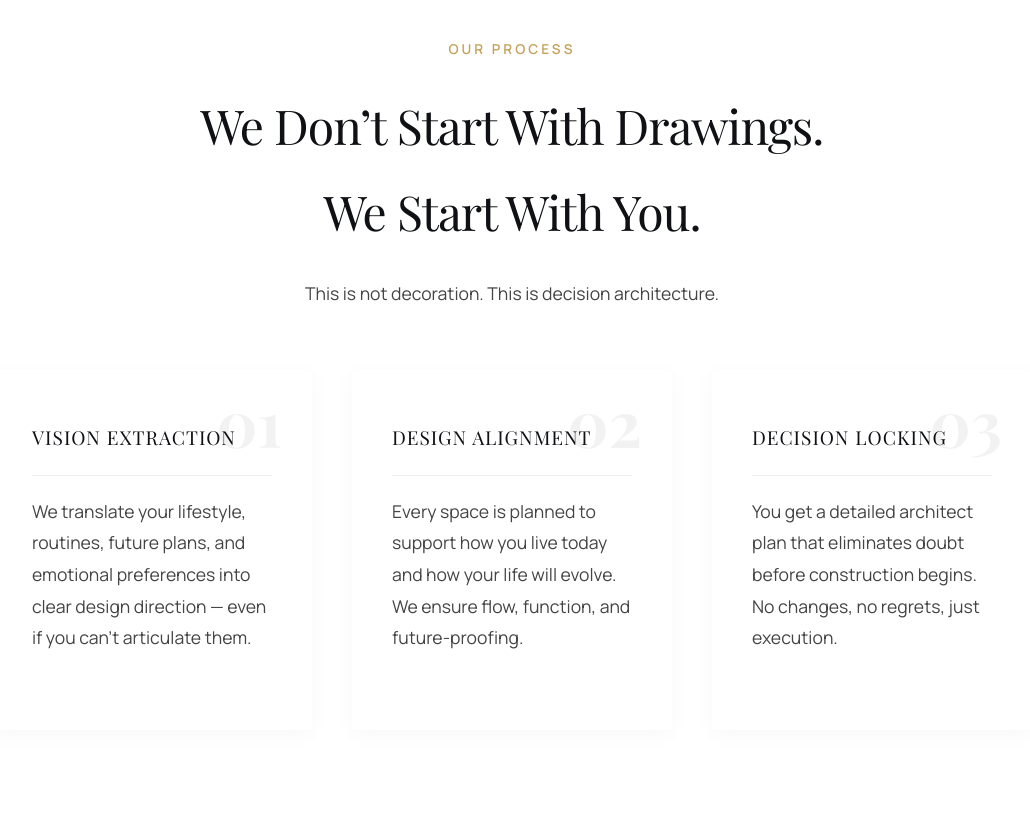
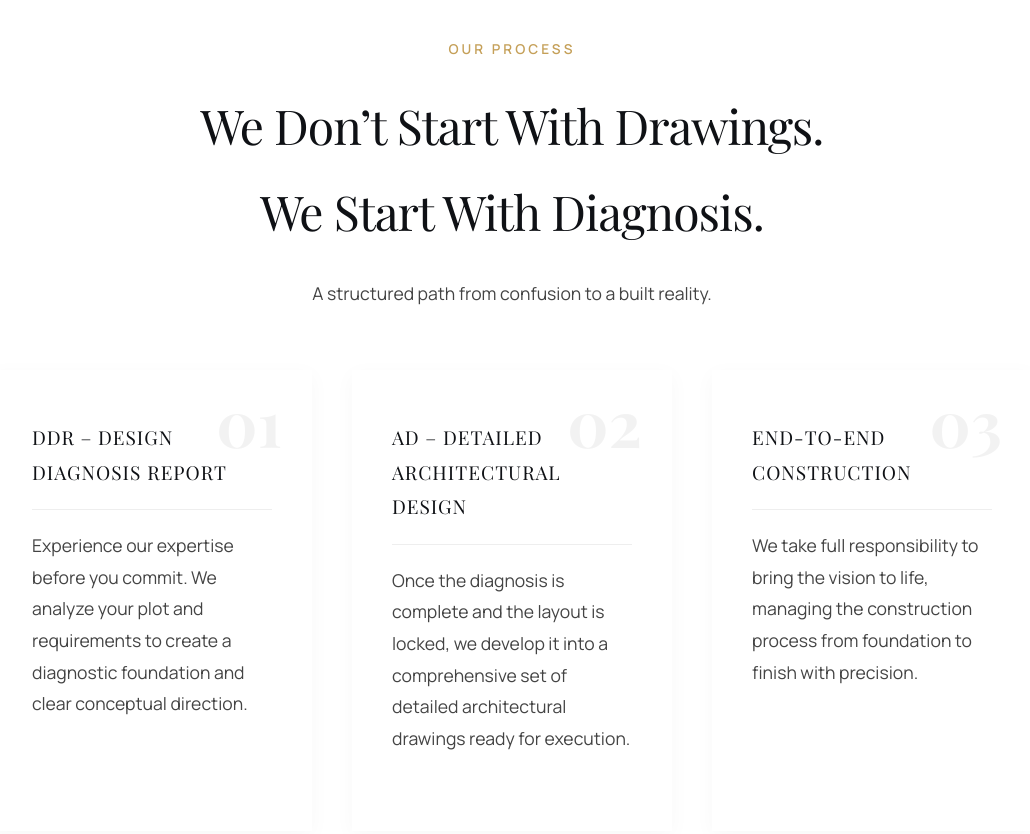
Before and after one commit to dineshm200304-lab/vedha-architect, a plain HTML site: page index.html in a window 1280 px wide. Shown: the part 3161-3995 px from the top of the page, without its empty margins (128-1158 px from the left). Drawn offline with nearby package versions, Linux system fonts and the light colour scheme; a web font is replaced by a local one.

Commit message:
Update index.html

```diff
--- a/index.html
+++ b/index.html
@@ -833,31 +833,31 @@
         </div>
     </section>
 
-    <!-- 4. UNIQUE MECHANISM -->
+    <!-- 4. UNIQUE MECHANISM (UPDATED PROCESS) -->
     <section class="reveal">
         <div class="container">
             <div class="text-center">
                 <div class="divider-line"></div>
                 <span class="section-subtitle">Our Process</span>
-                <h2 class="section-title">We Don’t Start With Drawings.<br>We Start With You.</h2>
-                <p>This is not decoration. This is decision architecture.</p>
+                <h2 class="section-title">We Don’t Start With Drawings.<br>We Start With Diagnosis.</h2>
+                <p>A structured path from confusion to a built reality.</p>
             </div>
 
             <div class="grid-3">
                 <div class="step-card">
                     <span class="step-number">01</span>
-                    <h3>Vision Extraction</h3>
-                    <p>We translate your lifestyle, routines, future plans, and emotional preferences into clear design direction — even if you can’t articulate them.</p>
+                    <h3>DDR – Design Diagnosis Report</h3>
+                    <p>Experience our expertise before you commit. We analyze your plot and requirements to create a diagnostic foundation and clear conceptual direction.</p>
                 </div>
                 <div class="step-card">
                     <span class="step-number">02</span>
-                    <h3>Design Alignment</h3>
-                    <p>Every space is planned to support how you live today and how your life will evolve. We ensure flow, function, and future-proofing.</p>
+                    <h3>AD – Detailed Architectural Design</h3>
+                    <p>Once the diagnosis is complete and the layout is locked, we develop it into a comprehensive set of detailed architectural drawings ready for execution.</p>
                 </div>
                 <div class="step-card">
                     <span class="step-number">03</span>
-                    <h3>Decision Locking</h3>
-                    <p>You get a detailed architect plan that eliminates doubt before construction begins. No changes, no regrets, just execution.</p>
+                    <h3>End-to-End Construction</h3>
+                    <p>We take full responsibility to bring the vision to life, managing the construction process from foundation to finish with precision.</p>
                 </div>
             </div>
         </div>
@@ -1038,11 +1038,11 @@
         </div>
     </section>
 
-    <!-- 7. THE OFFER -->
+    <!-- 7. THE OFFER (UPDATED WITH DDR DETAILS) -->
     <section class="reveal">
         <div class="container text-center">
             <div class="divider-line"></div>
-            <h2 class="section-title" style="color: var(--primary-dark);">Start With a Paid Clarity Consultation</h2>
+            <h2 class="section-title" style="color: var(--primary-dark);">Start With a Paid Design Diagnosis Report (DDR)</h2>
             <p><strong>This is a filter, not a sales pitch.</strong></p>
             <div style="text-align: left; max-width: 750px; margin: 50px auto 0; border: 1px solid #eee; padding: 60px; background: #fff; box-shadow: var(--shadow-premium);">
                 <div style="display: flex; justify-content: space-between; align-items: baseline; margin-bottom: 30px;">
@@ -1050,10 +1050,10 @@
                 </div>
 
                 <ul style="margin-top: 20px;">
-                    <li>Deep lifestyle & vision discussion</li>
-                    <li>Professional guidance on layout, flow, and priorities</li>
-                    <li>Early red-flag identification</li>
-                    <li>Clear next steps — with or without us</li>
+                    <li><strong>Absolute Clarity:</strong> Eliminate confusion and understand your true needs before spending big.</li>
+                    <li><strong>3 Distinct Architect Layouts:</strong> We provide 3 unique options—each with different spatial logic, lighting, and ventilation strategies—tailored to you.</li>
+                    <li><strong>Lifecycle Alignment:</strong> A design that fits your family's lifestyle not just today, but for decades to come.</li>
+                    <li><strong>The "Lock & Leave" Advantage:</strong> Get clarity and lock your layout with us. You can then take this detailed plan to <em>any</em> architect for final execution if you choose.</li>
                 </ul>
             </div>
         </div>
```
